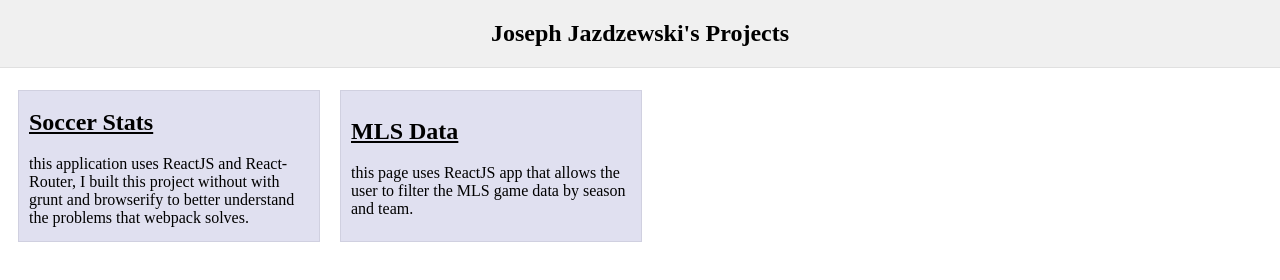
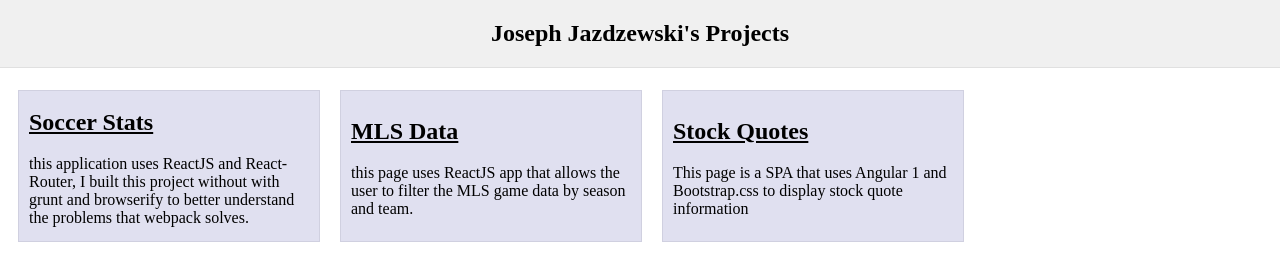
Before and after one commit to joeJazdzewski/joeJazdzewski.github.io, a plain HTML site: page index.html in a window 1280 px wide. Drawn offline with Linux system fonts and the light colour scheme.

Commit message:
added jazdzewskij.cs.spu.edu

```diff
--- a/index.html
+++ b/index.html
@@ -74,6 +74,12 @@
                         <p>this page uses ReactJS app that allows the user to filter the MLS game data by season and team.</p>
                     </div>
                 </div>
+                <div class="item">
+                    <div class="item-body">
+                        <h2><a class="name" href="http://jazdzewskij.cs.spu.edu">Stock Quotes</a></h2>
+                        <p>This page is a SPA that uses Angular 1 and Bootstrap.css to display stock quote information</p>
+                    </div>
+                </div>
             </div>
         </div>
     </body>
```
